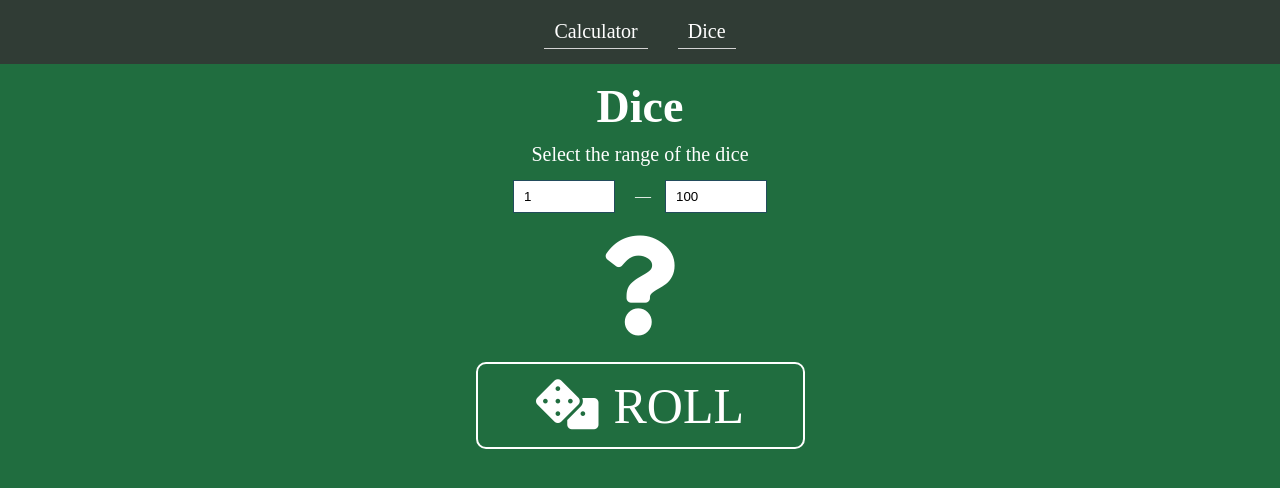
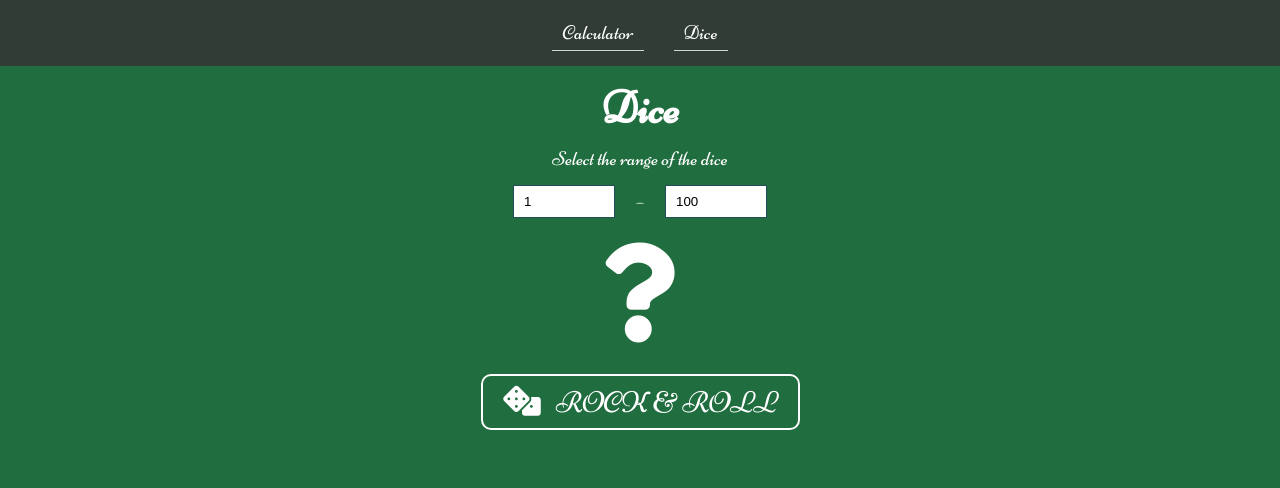
Before and after one commit to aromanof/DND, an Angular app: page /dice in a window 1280 px wide. Shown: the top 488 px of the page. Built offline with nearby package versions, Linux system fonts and the light colour scheme.

Commit message:
rooooock

```diff
--- a/src/app/components/calculator/calculator.component.less
+++ b/src/app/components/calculator/calculator.component.less
@@ -9,7 +9,6 @@ h2{
 }
 body {
     color: #f7f7f7;
-    font-family: 'Roboto', sans-serif;
     font-weight: 300;
     text-align: center;
     transition: .3s;
@@ -49,6 +48,7 @@ button {
     position: relative;
 }
 .input-wrapper {
+    padding: 0 6px;
     margin-top: 12px;
     display: inline-block;
 }
--- a/src/app/components/dice/dice.component.html
+++ b/src/app/components/dice/dice.component.html
@@ -13,7 +13,7 @@
     </div>
     <div class="dice-container__dice--run-dice" (click)="rollDice()">
       <i class="fas fa-dice button-logo"></i>
-      <span class="dice-container__dice--run-dice--text">ROLL</span>
+      <span class="dice-container__dice--run-dice--text">ROCK & ROLL</span>
     </div>
   </div>
   <div class="dice-container__dice-history">
--- a/src/app/components/dice/dice.component.less
+++ b/src/app/components/dice/dice.component.less
@@ -58,7 +58,7 @@
             text-align: center;
             margin: 0 auto;
             color: white;
-            font-size: 50px;
+            font-size: 30px;
             outline: none;
             background-color:transparent;
             border: 2px solid white;
--- a/src/index.html
+++ b/src/index.html
@@ -7,6 +7,7 @@
 
   <meta name="viewport" content="width=device-width, initial-scale=1">
   <link rel="icon" type="image/x-icon" href="favicon.ico">
+  <link href="https://fonts.googleapis.com/css?family=Niconne" rel="stylesheet">
   <link rel="stylesheet" href="https://use.fontawesome.com/releases/v5.0.13/css/all.css" integrity="sha384-DNOHZ68U8hZfKXOrtjWvjxusGo9WQnrNx2sqG0tfsghAvtVlRW3tvkXWZh58N9jp" crossorigin="anonymous">
 </head>
 <body>
--- a/src/styles.less
+++ b/src/styles.less
@@ -10,6 +10,7 @@
 
 html{
     height: 100%;
+    font-family: 'Niconne', 'Roboto', cursive;
 }
 
 body{
```
